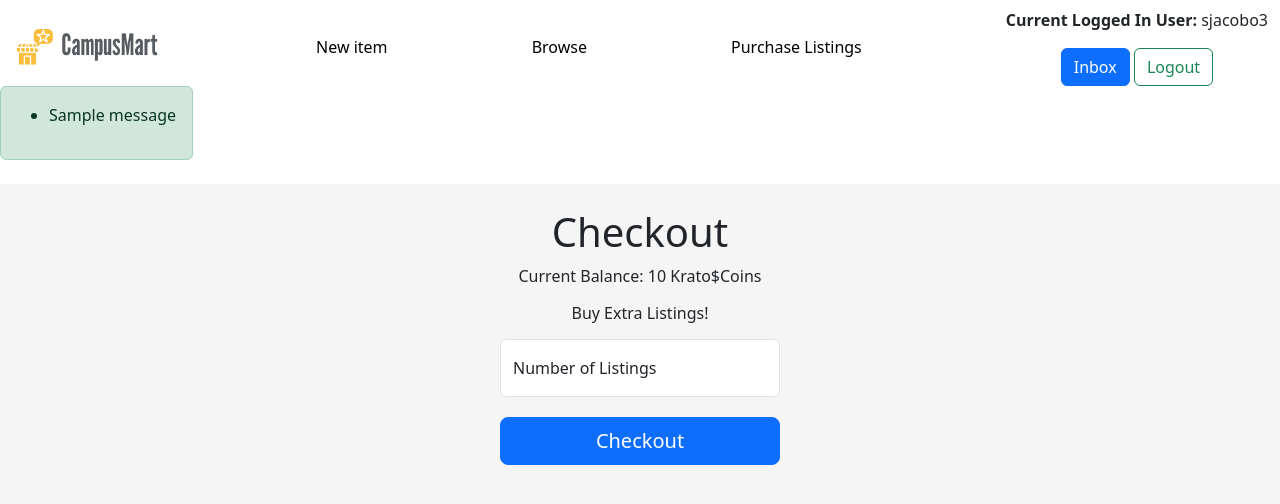
After one commit to sjacobo3/Paradigms_SP25_Course_Project, a Django app: page /campusmart/checkout/ in a window 1280 px wide. The commit adds this page. Shown: the top 504 px of the page. Run offline with Django 5.2, Linux system fonts and the light colour scheme; a user stored in the database is signed in; tables that the repository leaves empty hold one stand-in row (values such as "Sample post"); one stand-in notice (Sample message) is shown; a database or web service that is not in the repository returns one stand-in record (values such as "Sample title"); data that the repository does not hold is empty.

Commit message:
f4 complete, ready to merge

```diff
--- a/src/course_project/campusmart/models.py
+++ b/src/course_project/campusmart/models.py
@@ -43,3 +43,7 @@ class ConversationMessage(models.Model):
 
     def __str__(self):
         return f"Message by {self.created_by.username} on {self.created_at}"
+
+class Player(models.Model):
+    user = models.OneToOneField(User, on_delete=models.CASCADE)
+    additional_listings = models.PositiveIntegerField(default=0)
--- a/src/course_project/campusmart/templates/campusmart/base.html
+++ b/src/course_project/campusmart/templates/campusmart/base.html
@@ -16,6 +16,7 @@
                 <img src="{% static 'campusmart/campusmart_logo.png' %}" class="logo">
                 <a href="{% url 'campusmart:create_listing' %}" class="text-lg font-semibold hover:text-gray-500">New item</a>
                 <a href="{% url 'campusmart:listing_all' %}" class="text-lg font-semibold hover:text-gray-500">Browse</a>
+                <a href="{% url 'campusmart:checkout' %}" class="text-lg font-semibold hover:text-gray-500">Purchase Listings</a>
 
                 {% if request.user.is_authenticated %}
                 <div>
--- /dev/null
+++ b/src/course_project/campusmart/templates/campusmart/checkout.html
@@ -0,0 +1,17 @@
+{% extends "campusmart/base.html" %}
+{% block title %}Checkout{% endblock %}
+{% block content %}
+    <h1>Checkout</h1>
+    <p>Current Balance: {{ current_balance }} Krato$Coins </p>
+    <form class="m-auto col-md-3" action="{% url 'campusmart:checkout' %}" method="post">
+        {% csrf_token %}
+        <fieldset>
+            <legend><h6>Buy Extra Listings!</h6></legend>
+            <div class="form-floating">
+                <input class="form-control" type="number" name="n_coins" id="n_coins" placeholder="Name" required>
+                <label class="form-label" for="n_coins">Number of Listings</label>
+            </div>
+        </fieldset>
+        <input class="w-100 btn btn-lg btn-primary" type="submit" value="Checkout">
+    </form>
+{% endblock %}
--- a/src/course_project/campusmart/templates/campusmart/create_listing.html
+++ b/src/course_project/campusmart/templates/campusmart/create_listing.html
@@ -2,7 +2,7 @@
 <h1>Create Listing</h1>
 
 <!-- Flash Messages -->
-{% if messages %} {% for message in messages %}
+<!-- {% if messages %} {% for message in messages %}
 <div
   class="alert alert-{{ message.tags }} alert-dismissible fade show"
   role="alert"
@@ -15,7 +15,7 @@
     aria-label="Close"
   ></button>
 </div>
-{% endfor %} {% endif %}
+{% endfor %} {% endif %} -->
 
 <form class="m-auto col-md-6" method="POST" enctype="multipart/form-data">
   {% csrf_token %}
--- a/src/course_project/campusmart/urls.py
+++ b/src/course_project/campusmart/urls.py
@@ -42,4 +42,7 @@ urlpatterns = [
 
     # /campusmart/inbox/conversation_id
     path('inbox/<int:conversation_id>/', views.conversation_detail, name='conversation_detail'),
+
+    # /campusmart/checkout
+    path('checkout/', views.purchase_additional_listings, name='checkout'),
 ] + static(settings.MEDIA_URL, document_root=settings.MEDIA_ROOT)
--- /dev/null
+++ b/src/course_project/campusmart/utils/campusmart/api_helpers.py
@@ -0,0 +1,51 @@
+import requests
+
+# global variables
+BASE_URL = "https://jcssantos.pythonanywhere.com/api/group13/group13"
+
+def view_all_coins(access_token):
+   # use the access token to make an authenticated request
+   headers = {
+       'Authorization': f'Bearer {access_token}'
+   }
+
+   # make a GET request with the authorization header
+   api_response = requests.get(BASE_URL, headers=headers)
+
+   if api_response.status_code == 200:
+       # process the data from the API
+       return api_response.json()
+   else:
+       print("Failed to access the API endpoint to view all coins:", api_response.status_code)
+
+def view_balance_for_user(access_token, email):
+   # use the access token to make an authenticated request
+   headers = {
+       'Authorization': f'Bearer {access_token}'
+   }
+
+   # make a GET request with the authorization header
+   api_response = requests.get(f'{BASE_URL}/player/{email}/', headers=headers)
+
+   if api_response.status_code == 200:
+       # process the data from the API
+       return api_response.json().get('amount')
+   else:
+       print("Failed to access the API endpoint to view balance for user:", api_response.status_code)
+       return None
+
+def user_pay(access_token, email, amount):
+   # Use the access token to make an authenticated request
+   headers = {
+       'Authorization': f'Bearer {access_token}'
+   }
+   data = {"amount": amount} # non-negative integer value to be decreased
+   # Make a POST request with the authorization header and data payload
+   api_response = requests.post(f"{BASE_URL}/player/{email}/pay", headers=headers, data=data)
+
+
+   if api_response.status_code == 200:
+       # Process the data from the API
+       return api_response.json()
+   else:
+       print("Failed to access the API endpoint to pay:", api_response.status_code)
--- a/src/course_project/campusmart/views.py
+++ b/src/course_project/campusmart/views.py
@@ -2,12 +2,15 @@ from django.shortcuts import render, redirect, get_object_or_404
 from django.core.exceptions import ValidationError
 from django.http import HttpResponseRedirect
 from django.urls import reverse
-from .models import Listing, Conversation, ConversationMessage
+from .models import Listing, Conversation, ConversationMessage, Player
 from django.contrib import messages
 from django.utils import timezone
 from django.contrib.auth import authenticate as authenticate_user, login as login_user, logout as logout_user
 from django.contrib.auth.decorators import login_required
 from django.contrib.auth.models import User
+from .utils.campusmart.api_helpers import view_all_coins, view_balance_for_user, user_pay
+
+ACCESS_TOKEN = "eyJ0eXAiOiJKV1QiLCJhbGciOiJIUzI1NiJ9.eyJ0b2tlbl90eXBlIjoiYWNjZXNzIiwiZXhwIjoxNzU0NjM2NDQ5LCJpYXQiOjE3NDU5OTY0NDksImp0aSI6IjVjMjI1ZDkwODBiYjRiMmRiNzY1NzUxZWZjMzhjMmM1IiwidXNlcl9pZCI6MjV9.b3sPJZlUyHZUTlWFWpGkqorWbbBKZ4HxYZzlYT4EMQU"
 
 # Create your views here.
 def index(request):
@@ -42,6 +45,8 @@ def register(request):
             user.first_name = name # first_name acts as the full name, as per edstem question
             user.save()
 
+            Player.objects.create(user=user)
+
             # automatically log the user in after registration and redirect to listing page
             login_user(request, user)
             return HttpResponseRedirect(reverse('campusmart:listing_all'))
@@ -55,12 +60,10 @@ def register(request):
 
     return render(request, 'campusmart/register.html')
 
-
 def login(request):
     if request.user.is_authenticated:
         messages.error(request, f'You are already logged in as {request.user.username}. Logout first to switch account.')
         return HttpResponseRedirect(reverse('campusmart:listing_all'))
-    errors = None
     if request.method == "POST":
         uname = request.POST["username"]
         pwd = request.POST["password"]
@@ -73,12 +76,10 @@ def login(request):
             messages.error(request, "The username/password combination does not match our records.")
     return render(request, 'campusmart/login.html')
 
-
 def logout(request):
     # remove the logged-in user information
     logout_user(request)
     return HttpResponseRedirect(reverse("campusmart:index"))
-
 
 @login_required
 def create_listing(request):
@@ -113,9 +114,15 @@ def create_listing(request):
 
         # check posting limit
         daily_post_count = request.session.get("daily_post_count", 0)
+        player = request.user.player
+
         if daily_post_count >= 3:
-            messages.error(request, "You have reached your daily limit of 3 listings.")
-            return redirect("campusmart:listing_all")      # can redirect to buy more listing posts
+            if player.additional_listings > 0:
+                player.additional_listings -= 1
+                player.save()
+            else:
+                messages.error(request, "You have reached your daily limit of 3 listings.")
+                return redirect("campusmart:checkout")      # redirect to buy more listing posts
 
         # if all fields are filled, save the listing
         listing = Listing(
@@ -137,7 +144,6 @@ def create_listing(request):
         return redirect("campusmart:listing_all")  # redirect to listing page
 
     return render(request, "campusmart/create_listing.html")
-
 
 @login_required
 def update_listing(request, listing_id):
@@ -178,7 +184,6 @@ def update_listing(request, listing_id):
 
     return render(request, "campusmart/update_listing.html", {"listing": listing})
 
-
 @login_required
 def delete_listing(request, listing_id):
     listing = get_object_or_404(Listing, id=listing_id)
@@ -189,7 +194,6 @@ def delete_listing(request, listing_id):
         return redirect("campusmart:listing_all")
 
     return render(request, "campusmart/delete_listing.html", {"listing": listing})
-
 
 def listing_all(request):
     ''' This function implements Feature 3.1 View all listings '''
@@ -220,14 +224,12 @@ def listing_all(request):
         'page_range':page_range,
     })
 
-
 def detail(request, pk):
     listing = get_object_or_404(Listing, pk=pk)
 
     return render(request, 'campusmart/listing_detail.html', {
         'listing':listing,
     })
-
 
 @login_required
 def conversation_new(request, listing_id):
@@ -261,7 +263,6 @@ def conversation_new(request, listing_id):
         'listing':listing,
     })
 
-
 @login_required
 def conversation_detail(request, conversation_id):
     conversation = get_object_or_404(Conversation, id=conversation_id)
@@ -286,7 +287,6 @@ def conversation_detail(request, conversation_id):
         'messages':messages,
     })
 
-
 @login_required
 def inbox(request):
     conversations = Conversation.objects.filter(members__in=[request.user.id])
@@ -294,3 +294,40 @@ def inbox(request):
     return render(request, 'campusmart/inbox.html', {
         'conversations':conversations,
     })
+
+@login_required
+def purchase_additional_listings(request):
+    email = request.user.email
+    balance = view_balance_for_user(ACCESS_TOKEN, email)
+
+    if request.method == "POST":
+        try:
+            # check to ensure the amount the user plans to pay is a non-negative integer
+            n_coins = int(request.POST.get('n_coins', 0))
+            if n_coins < 0:
+                messages.error(request, "The number of coins you pay must be a non-negative integer value.")
+                return HttpResponseRedirect(reverse('campusmart:checkout'))
+        except (TypeError, ValueError):
+            messages.error(request, "The number of coins you pay must be a non-negative integer value.")
+            return HttpResponseRedirect(reverse('campusmart:checkout'))
+
+        if balance is None:
+            messages.error(request, "Failed to retrieve balance.")
+            return HttpResponseRedirect(reverse('campusmart:checkout'))
+
+        if n_coins > balance:
+            messages.error(request, "Insufficient funds.")
+            return HttpResponseRedirect(reverse('campusmart:checkout'))
+
+        pay_result = user_pay(ACCESS_TOKEN, email, amount=n_coins)
+        if pay_result and pay_result.get('message') == 'Coins decreased successfully':
+            # once payment succeeds, update the user's additional listings
+            player = request.user.player
+            player.additional_listings += n_coins
+            player.save()
+            messages.success(request, f'You have successfully purchased an additional listing(s). You can now post an extra {n_coins} products.')
+        else:
+            messages.error(request, f"Payment failed. Please try again. {pay_result}")
+        return HttpResponseRedirect(reverse('campusmart:checkout'))
+
+    return render(request, 'campusmart/checkout.html', {'current_balance': balance})
```
Also changed, not shown: src/course_project/campusmart/migrations/0001_initial.py (deleted), src/course_project/campusmart/migrations/0002_conversation_conversationmessage.py (deleted), src/course_project/db.sqlite3 (deleted), src/course_project/media/listing_photos/Screenshot_2025-04-30_at_11.19.17AM.png (added), src/course_project/media/listing_photos/Screenshot_2025-04-30_at_11.20.28AM.png (added), src/course_project/media/listing_photos/Screenshot_2025-04-30_at_11.21.37AM.png (added), src/course_project/media/listing_photos/Screenshot_2025-04-30_at_11.23.16AM.png (added), src/course_project/media/listing_photos/Screenshot_2025-04-30_at_11.26.24AM.png (added).
